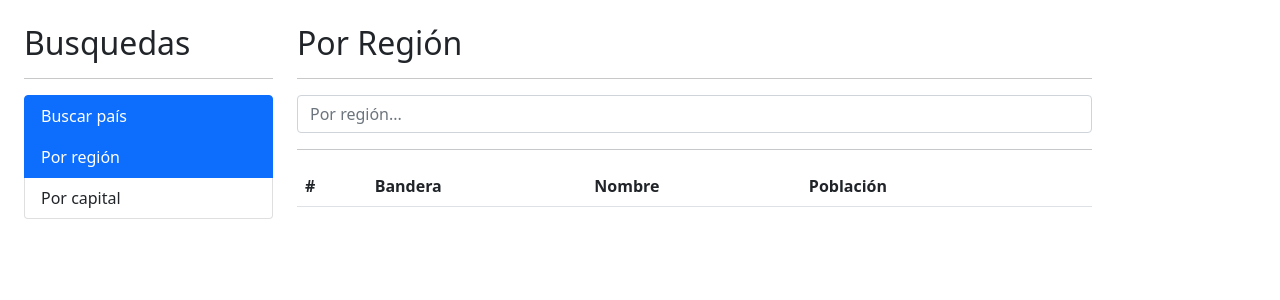
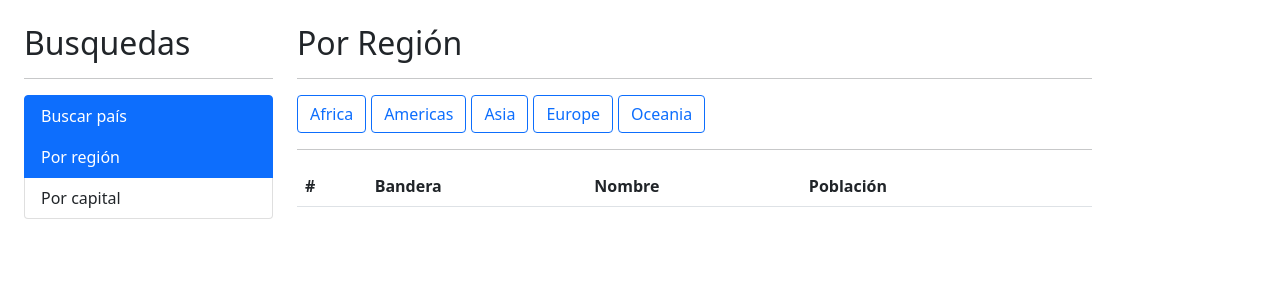
Before and after one commit to freyna/03-paisesApp, an Angular app: page /region in a window 1280 px wide. Shown: the top 300 px of the page. Built offline with nearby package versions, Linux system fonts and the light colour scheme.

Commit message:
Modificaciones a página por región

```diff
--- a/src/app/pais/pages/por-region/por-region.component.html
+++ b/src/app/pais/pages/por-region/por-region.component.html
@@ -1,15 +1,23 @@
-<h2>Por Región</h2>
+<h2>Por Región</h2><small>{{activeRegion | titlecase}}</small>
 <hr>
 
-<div class="row">
+<!-- <div class="row">
     <div class="col">
         <app-pais-input
         (onEnter)="buscar( $event )"
         (onDebounce)="sugerencias( $event )"
         placeholder="Por región..."></app-pais-input>
     </div>
+</div> -->
+<div class="row">
+    <div class="col">
+        <button *ngFor="let region of regiones"
+        [ngClass]="obtenerClase(region)"
+        (click)="obtenerPaisesRegion(region)">
+            {{region | titlecase}}
+        </button>
+    </div>
 </div>
-
 <hr>
 
 <div *ngIf="hayError" class="alert alert-danger">
--- a/src/app/pais/pages/por-region/por-region.component.ts
+++ b/src/app/pais/pages/por-region/por-region.component.ts
@@ -6,17 +6,51 @@ import { PaisService } from '../../services/pais.service';
   selector: 'app-por-region',
   templateUrl: './por-region.component.html',
   styles: [
+    `
+      button{
+        margin-right: 5px;
+      }
+    `
   ]
 })
 export class PorRegionComponent implements OnInit {
   termino: string = '';
   hayError: boolean = false;
   paises: Pais[] = [];
+  regiones: string[] = ['africa', 'americas', 'asia', 'europe', 'oceania'];
+  activeRegion: string = '';
 
 
   constructor(private paisService: PaisService) { }
 
   ngOnInit(): void {
+  }
+
+  obtenerClase(region: string): string {
+    return region === this.activeRegion
+          ? 'btn btn-primary'
+          : 'btn btn-outline-primary'
+  }
+
+  obtenerPaisesRegion(region: string) {
+    console.log("obtenerPaisesRegion", region);
+    this.activeRegion = region;
+    this.hayError = false;
+    console.log(this.termino);
+
+    this.paisService.buscarPorRegion(this.activeRegion)
+    .subscribe( paises => {
+      if(paises.length < 1) {
+        this.hayError = true;
+      }
+      console.info(paises);
+      this.paises = paises;
+
+    }, (err)=>{
+      console.log("Error");
+      console.info(err);
+      this.hayError = true;
+    });
   }
 
   buscar(termino: string) {
```
